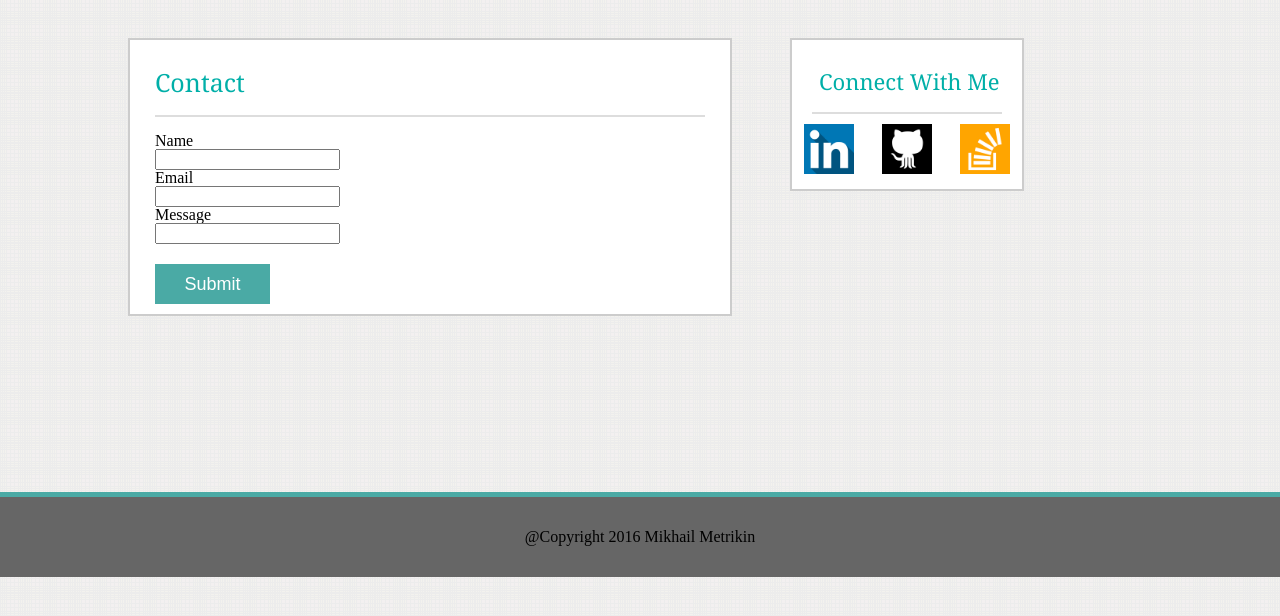
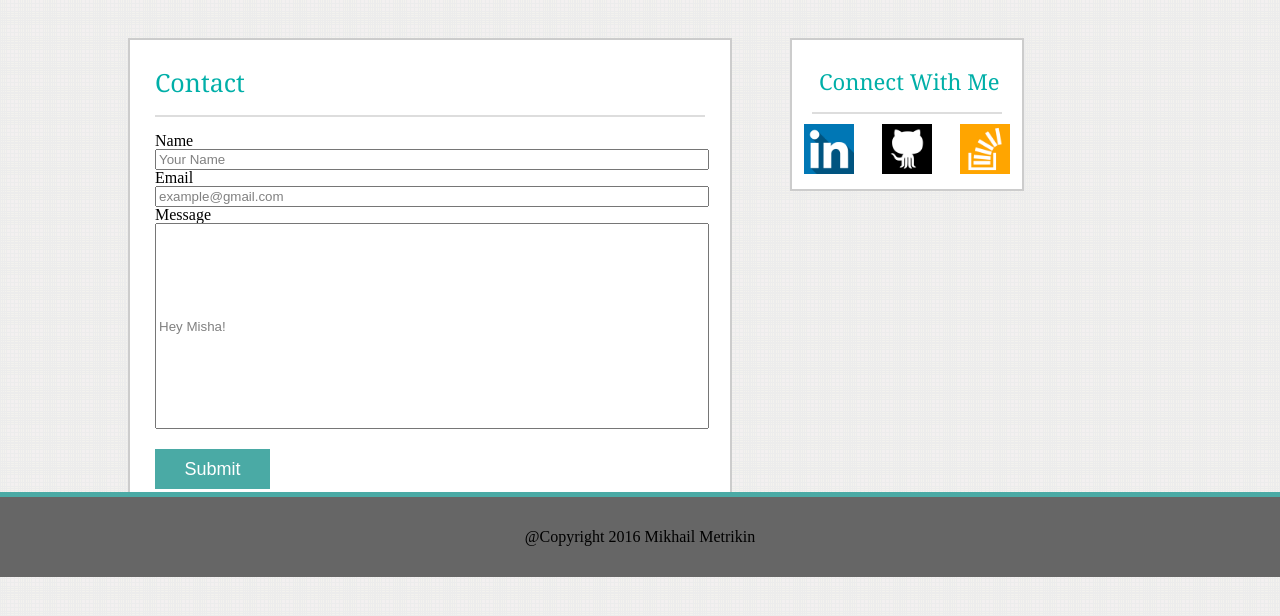
Before and after one commit to VolkRiot/Basic-Portfolio, a PHP site: page /contact.html in a window 1280 px wide. Shown: the part 82-698 px from the top of the page. Run offline with PHP 8.4, Linux system fonts and the light colour scheme.

Commit message:
Further refine CSS on Contacts

```diff
--- a/assets/css/style.css
+++ b/assets/css/style.css
@@ -141,6 +141,17 @@ form{
     margin: 0 0 10px 25px;
 }
 
+input{
+    color: grey;
+    position: inherit;
+    width: 95%;
+}
+
+input[title="Message"]{
+    height:200px;
+    overflow: scroll;
+}
+
 button{
     margin: 20px 0 0 0;
     display: block;
--- a/contact.html
+++ b/contact.html
@@ -23,15 +23,15 @@
 				<form>
 					Name
 					<br>
-					<input title="Name" type="text">
+					<input title="Name" type="text" value="Your Name">
 					<br>
 					Email
 					<br>
-					<input title="Email" type="text">
+					<input title="Email" type="text" value="example@gmail.com">
 					<br>
 					Message
 					<br>
-					<input title="Message" type="text">
+					<input title="Message" type="text" value="Hey Misha!">
 					<br>
 					<button id="submitButton">Submit</button>
 				</form>
```
